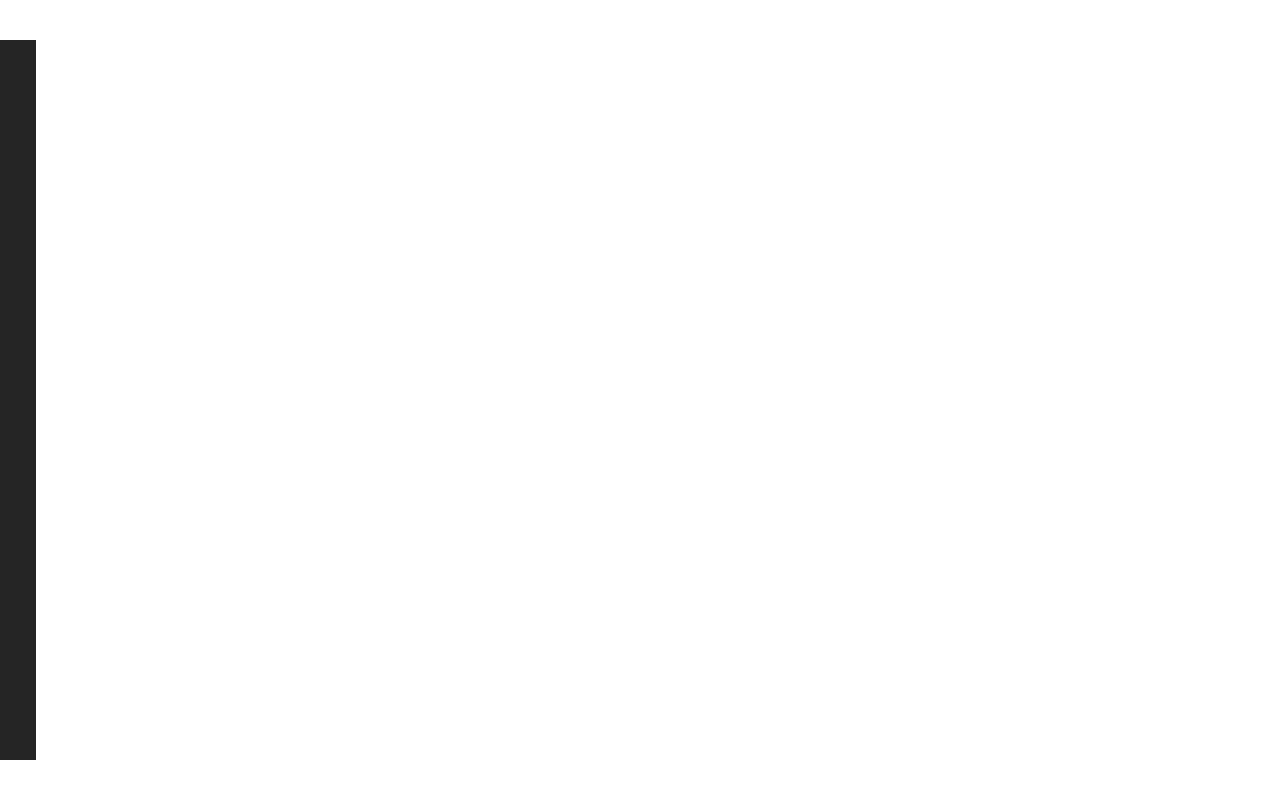
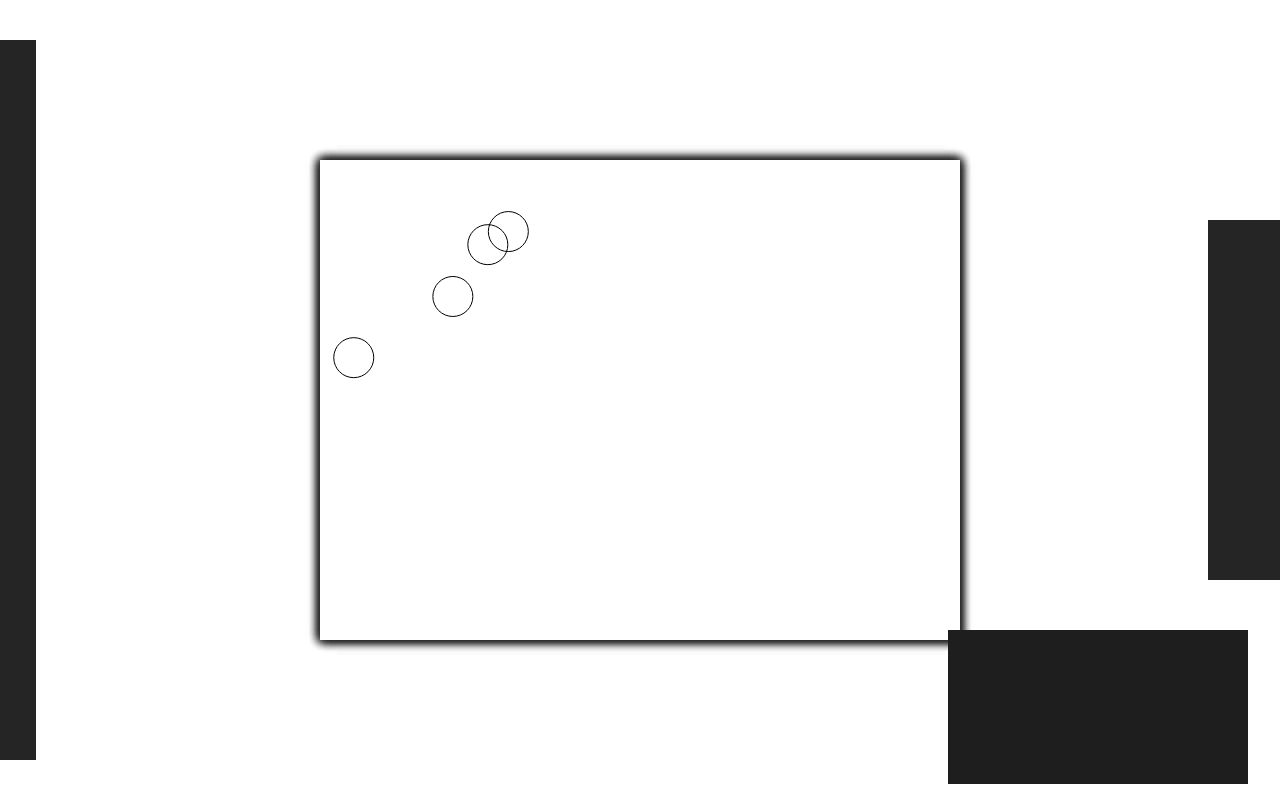
Before and after one commit to LinkXSystem/gui, a plain HTML site: page index.html in a window 1280 px wide. Drawn offline with Linux system fonts and the light colour scheme.

Commit message:
feat: import the think about stearm, dom to dom

```diff
--- a/index.html
+++ b/index.html
@@ -19,7 +19,7 @@
 </head>
 
 <body>
-    <script src="./core.js" type="module"></script>
+    <script src="./src/core.js" type="module"></script>
 </body>
 
 </html>
--- a/core.js
+++ b/src/core.js
@@ -24,6 +24,7 @@ class EventBootstrap {
 class Context {
     constructor() {
         this.bootstrap = new EventBootstrap();
+        this.layers = [];
     }
 
     on(event, listener) {
@@ -32,6 +33,10 @@ class Context {
 
     emit(event, value) {
         this.bootstrap.emit(event, value);
+    }
+
+    setLayer(layer) {
+        this.layers.push(layer);
     }
 }
 
@@ -57,6 +62,8 @@ function setTool(container) {
     for (let i = 0; i < 20; i++) {
         setToolItem(tool);
     }
+
+    return tool;
 }
 
 function setToolItem(container) {
@@ -71,8 +78,71 @@ function setToolItem(container) {
     });
 }
 
+function setCanvas(container) {
+    const canvas = document.createElement('canvas');
+    canvas.style.width = '640px';
+    canvas.style.height = '480px';
+
+    canvas.width = 640;
+    canvas.height = 480;
+
+    canvas.style.boxShadow = '0px 0px 10px 0px rgb(30, 30, 30)';
+    canvas.style.position = 'fixed';
+    canvas.style.top = '50%';
+    canvas.style.left = '50%';
+    canvas.style.transform = 'translate(-50%, -50%)';
+
+    const context = canvas.getContext('2d');
+
+    context.arc(200 * Math.random(), 200 * Math.random(), 20, Math.PI / 180 * 0, Math.PI / 180 * 360, true);
+    context.stroke();
+
+    container.appendChild(canvas);
+
+    return canvas;
+}
+
+function setMonitor(container) {
+    const monitor = document.createElement('div');
+    const canvas = document.createElement('canvas');
+    monitor.appendChild(canvas);
+
+    monitor.style.position = 'fixed';
+    monitor.style.bottom = '1em';
+    monitor.style.right = '2em';
+    monitor.style.background = 'rgb(30, 30, 30)';
+
+    container.appendChild(monitor);
+
+    return monitor;
+}
+
+function setLayer(container) {
+    const layer = document.createElement('div');
+    layer.style.position = 'fixed';
+    layer.style.right = '0px';
+    layer.style.top = '50%';
+    layer.style.transform = 'translateY(-50%)';
+
+    layer.style.minWidth = '72px';
+    layer.style.minHeight = '360px';
+    layer.style.background = 'rgb(37, 37, 38)';
+
+    container.appendChild(layer);
+
+    return layer;
+}
+
 function render(container) {
     setTool(container);
+    {
+        setCanvas(container);
+        setCanvas(container);
+        setCanvas(container);
+        setCanvas(container);
+    }
+    setMonitor(container);
+    setLayer(container);
 }
 
 (function () {
```
Also changed, not shown: src/stream.js (added).
